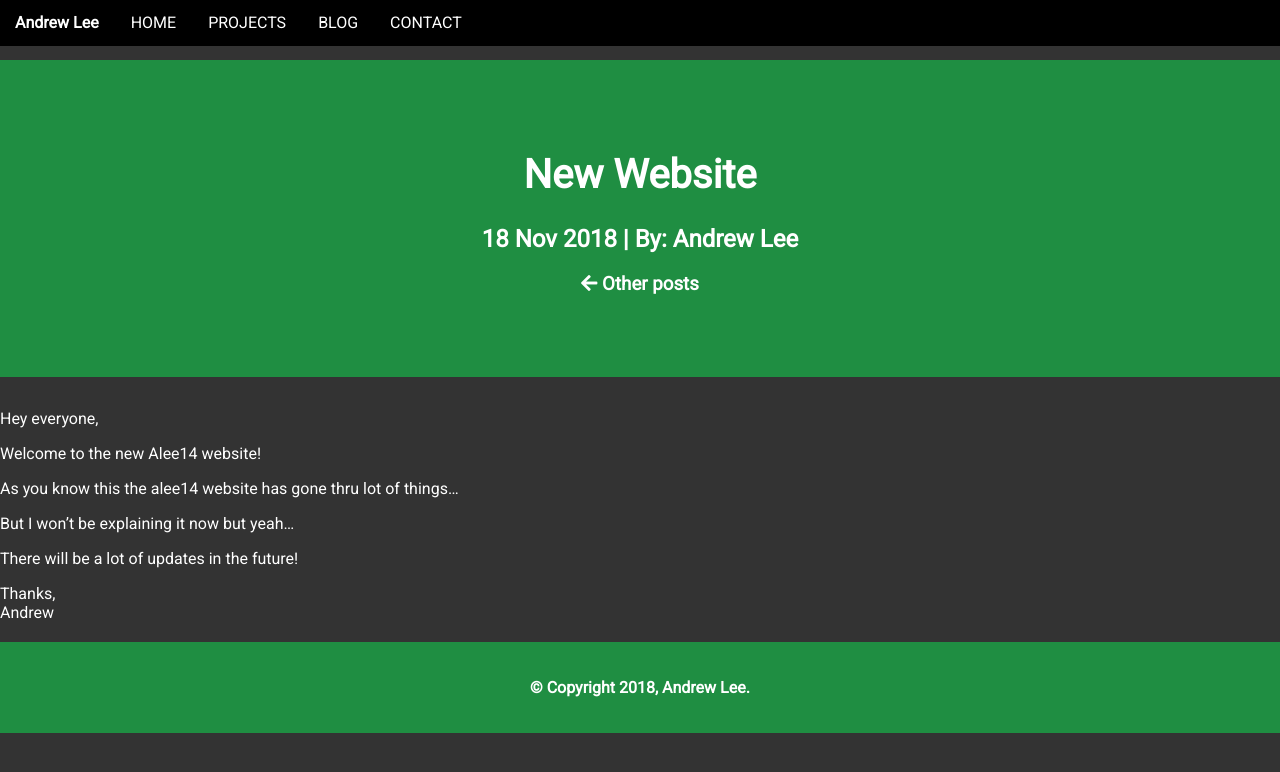
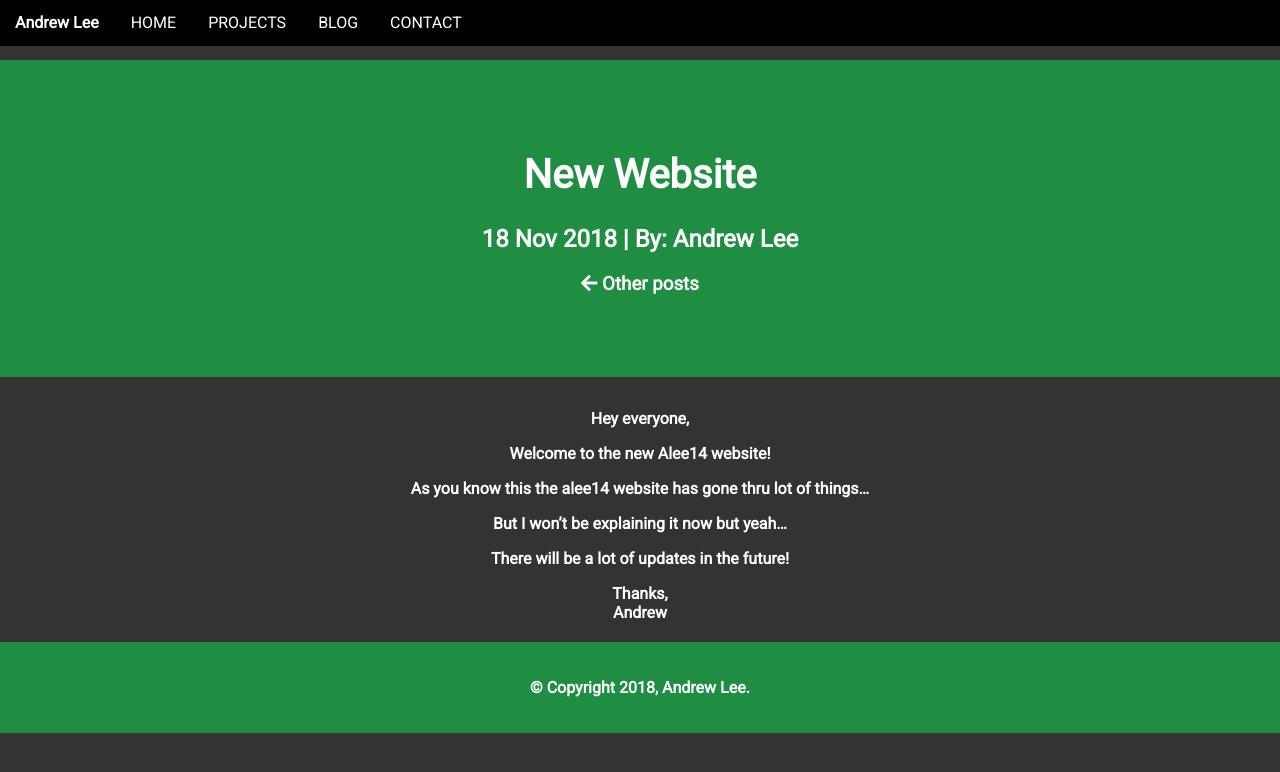
Before and after one commit to Alee14/personal-website, a Jekyll site: the page built from _posts/2018-11-18-new-website.md, in a window 1280 px wide. Shown: the top 772 px of the page. Built offline with Jekyll 4.4.1, drawn with Linux system fonts in a browser that asks for light colours; nearby versions of some CDN libraries; our own code applies the rules of GitHub Pages for plain Markdown files.

Commit message:
center this

```diff
--- a/_layouts/post.html
+++ b/_layouts/post.html
@@ -21,7 +21,7 @@
   </div>
   <div class="container-post">
 
-    {{ content }}
+    <b><center>{{ content }}</center></b>
   </div>
   {% include footer.html %}
 </BODY>
```
